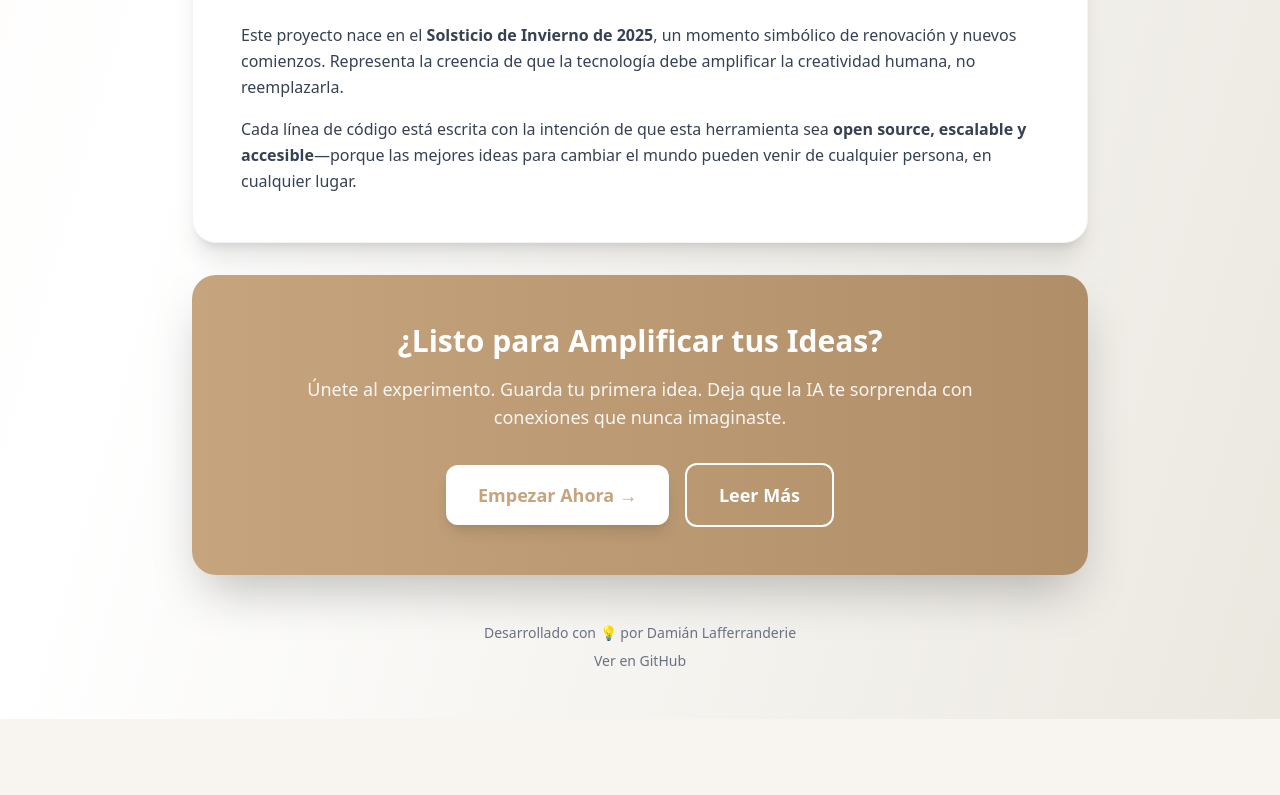
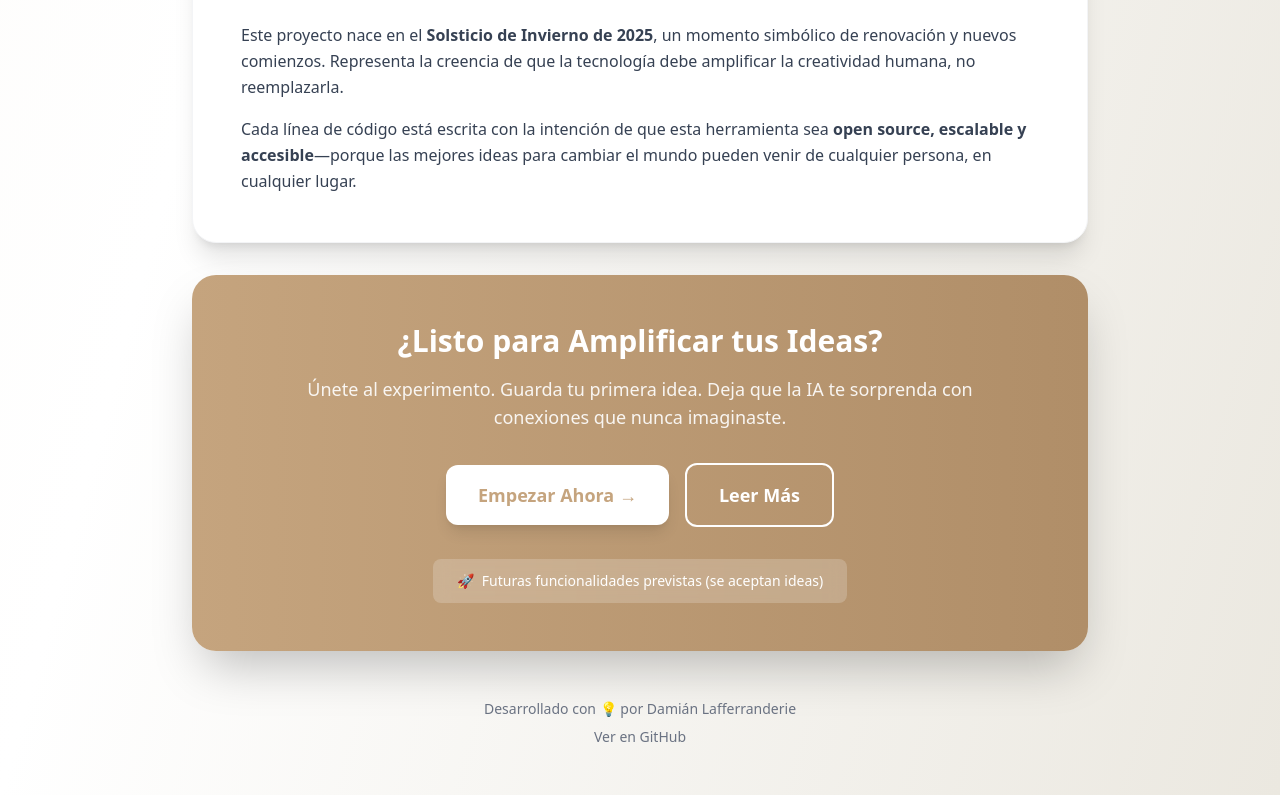
Before and after one commit to damiancolo/banco-de-ideas, a Next.js app: page /about in a window 1280 px wide. Shown: the part 3906-4701 px from the top of the page. Before the commit the page ends 4625 px from the top, so only its background shows below. Built offline with nearby package versions, Linux system fonts and the light colour scheme.

Commit message:
feat(about): add 'Future functionalities' button to CTA

```diff
--- a/app/about/page.tsx
+++ b/app/about/page.tsx
@@ -245,6 +245,18 @@ export default function AboutPage() {
                             Leer Más
                         </a>
                     </div>
+
+                    <div className="mt-8">
+                        <a
+                            href="https://docs.google.com/document/d/1f9gPyeVa-QOIigMyLdfKVpkB--BmvH44q1bMKJZM5gU/edit?usp=sharing"
+                            target="_blank"
+                            rel="noopener noreferrer"
+                            className="inline-flex items-center gap-2 px-6 py-3 bg-white/20 hover:bg-white/30 text-white rounded-lg font-medium transition-all text-sm backdrop-blur-sm"
+                        >
+                            <span>🚀</span>
+                            Futuras funcionalidades previstas (se aceptan ideas)
+                        </a>
+                    </div>
                 </div>
 
                 {/* Footer */}
@@ -257,6 +269,6 @@ export default function AboutPage() {
                     </p>
                 </div>
             </div>
-        </main>
+        </main >
     );
 }
```
